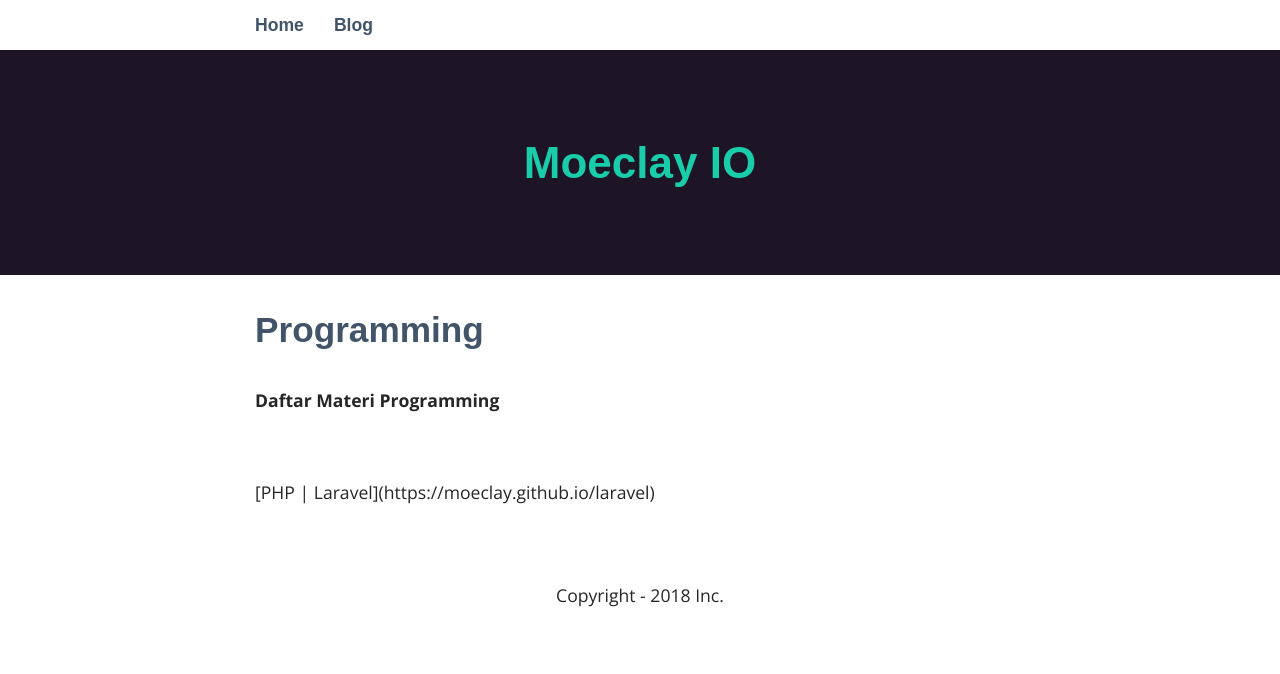
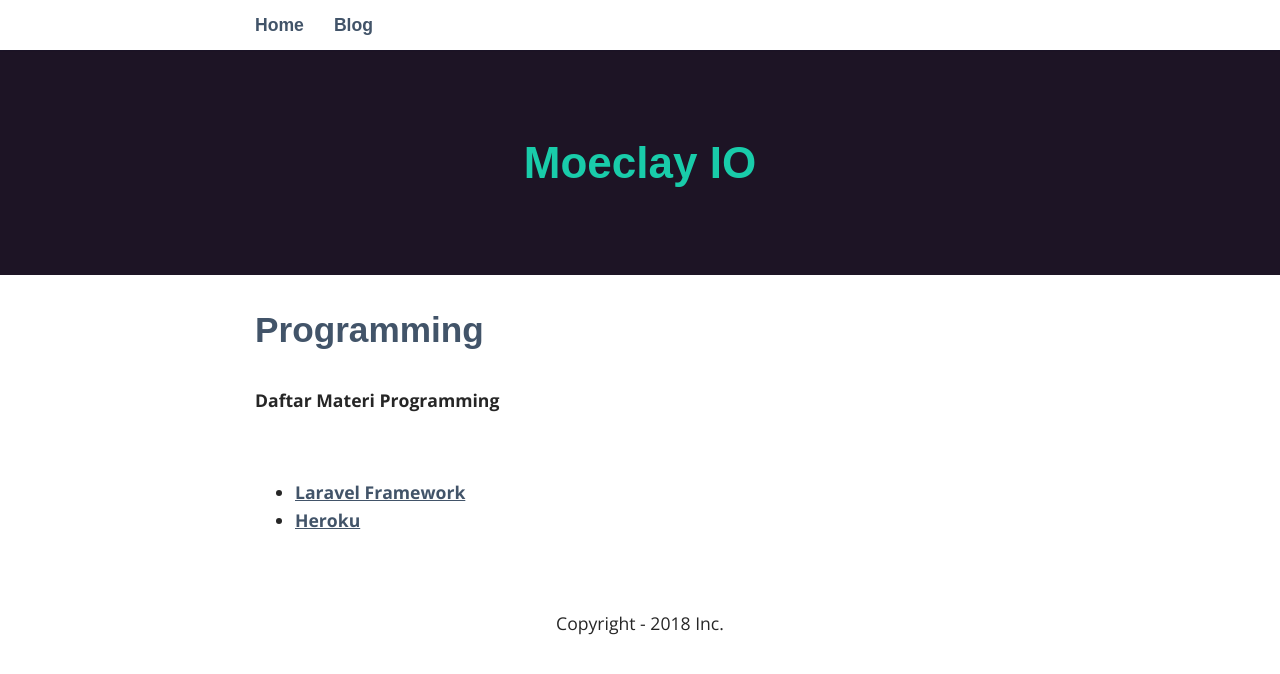
Before and after one commit to moeclay/moeclay.github.io, a Jekyll site: the page built from _pages/programming.md, in a window 1280 px wide. Shown: the top 674 px of the page. Built offline with Jekyll 4.4.1, drawn with Linux system fonts in a browser that asks for light colours; some web fonts are replaced.

Commit message:
Update programming.md

```diff
--- a/_pages/programming.md
+++ b/_pages/programming.md
@@ -6,4 +6,7 @@ permalink: /programming
 
 <p><b>Daftar Materi Programming</b></p>
 <br>
-<p>[PHP | Laravel](https://moeclay.github.io/laravel)</p>
+<ul>
+  <li><a href="https://moeclay.github.io/laravel">Laravel Framework</a></li>
+  <li><a href="https://moeclay.github.io/heroku">Heroku</a></li>
+</ul>
```
